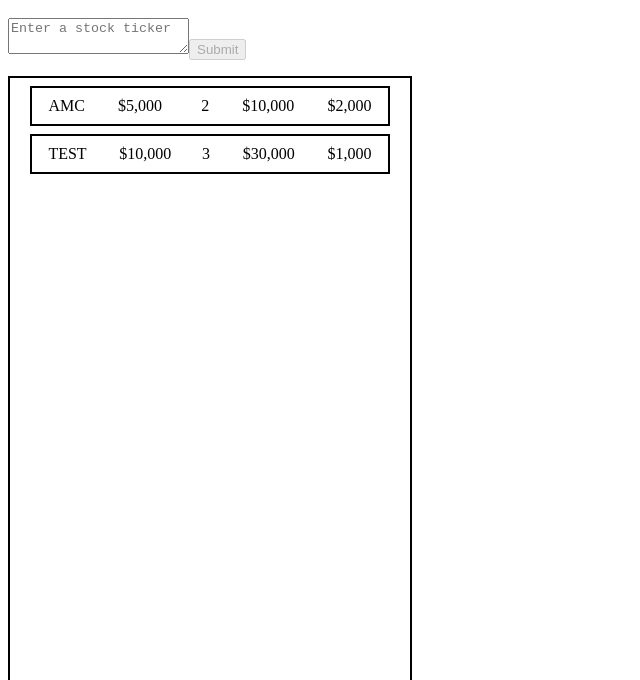
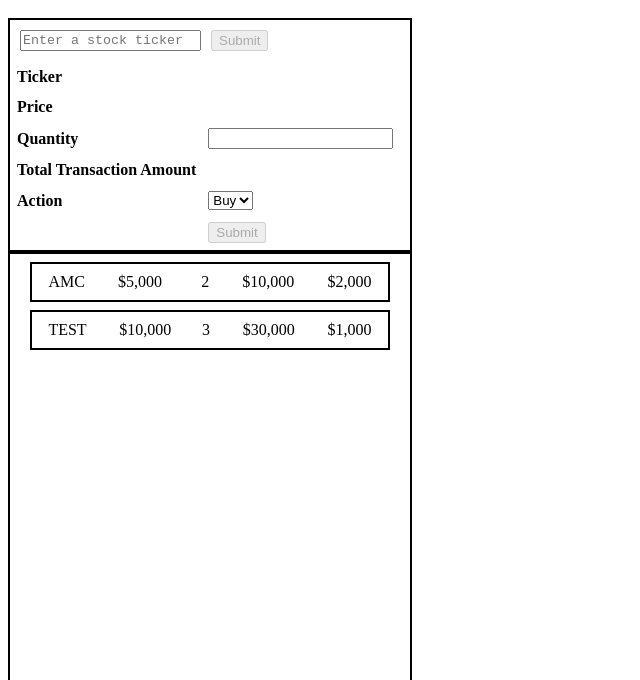
Before and after one commit to Stock-Game/Stock-Game, a React app in the folder client/: page / in a window 1280 px wide. Shown: the part 120-800 px from the top of the page, without its empty margins (0-640 px from the left). Built offline with nearby package versions, Linux system fonts and the light colour scheme.

Commit message:
working buttons

```diff
--- a/client/components/OrderTicket.js
+++ b/client/components/OrderTicket.js
@@ -4,12 +4,13 @@
 export default function OrderTicket() {
   // set state
   const [ticker, setTicker] = useState('');
-  const [order, setOrder] = useState([]);
-
-  const myOrder = () => {
-    //
-
-  }
+  const [order, setOrder] = useState({
+    ticker: '',
+    price: '',
+    quantity: 0,
+    total: '',
+    action: 'buy',
+  });
 
   // onchange update
   const handleTickerChange = (e) => {
@@ -24,11 +25,16 @@
   };
 
   const axiosFetchData = async () => {
-    console.log('fetching data...')
     await axios
-      .get(`http://localhost:4000/orderTicket`, { params: { ticker: ticker.toUpperCase() } })
+      .get(`http://localhost:4000/orderTicket`, {
+        params: { ticker: ticker.toUpperCase() },
+      })
       .then((res) => {
-        console.log('response: ', res);
+        setOrder({
+          ...order,
+          ticker: res.data.symbol,
+          price: res.data.price,
+        });
       })
       .catch((err) => console.log('error: ', err));
   };
@@ -37,28 +43,100 @@
     <>
       <h1>Trade</h1>
       <div>
+        <div className='orderBox'>
           <form onSubmit={handleSubmit}>
-          <div className='formRow'>
+            <div className='row'>
               <textarea
                 placeholder='Enter a stock ticker'
+                rows='1'
                 value={ticker}
                 onChange={handleTickerChange}
               />
               <button disabled={ticker.length === 0}>Submit</button>
             </div>
-          <div className='formRow'>
-            <p></p>
+          </form>
+          <table>
+            <tbody>
+              <tr>
+                <td>
+                  <strong>Ticker</strong>
+                </td>
+                <td>{order.ticker}</td>
+              </tr>
+              <tr>
+                <td>
+                  <strong>Price</strong>
+                </td>
+                <td>{order.price}</td>
+              </tr>
+              <tr>
+                <td>
+                  <strong>Quantity</strong>
+                </td>
+                <td>
+                  <input
+                    type='number'
+                    value={order.quantity || ''}
+                    onChange={(e) => {
+                      setOrder({
+                        ...order,
+                        quantity: Math.max(e.target.value, 1),
+                        total: order.quantity * order.price
+                      });
+                    }}
+                  />
+                </td>
+              </tr>
+              <tr>
+                <td>
+                  <strong>Total Transaction Amount</strong>
+                </td>
+                <td>{order.price * order.quantity || ''}</td>
+              </tr>
+              <tr>
+                <td>
+                  <strong>Action</strong>
+                </td>
+                <td>
+                  {/* create a select */}
+                  <select
+                    value={order.action}
+                    onChange={(e) => {
+                      setOrder({
+                        ...order,
+                        action: e.target.value,
+                      });
+                    }}
+                  >
+                    <option value='buy'>Buy</option>
+                    <option value='sell'>Sell</option>
+                  </select>
+                </td>
+              </tr>
+              <tr>
+                <td></td>
+                <td>
+                  <button
+                    onClick={() => {
+                      setOrder({
+                        ticker: '',
+                        price: '',
+                        quantity: 0,
+                        total: '',
+                        action: '',
+                      });
+                      // some other function
+                      console.log(`Placing a ${order.action} order for ${order.quantity} shares of ${order.ticker} at ${order.price}`);
+                    }}
+                    disabled={order.total === ''}
+                  >
+                    Submit
+                  </button>
+                </td>
+              </tr>
+            </tbody>
+          </table>
         </div>
-        </form>
-        {/* Stock Ticker (textarea) */}
-        {/* Submit (button) - get request w/ ticker as req.param */}
-        {/* Render after submit... */}
-        {/* Stock Ticker (p text from above) */}
-        {/* Price per share (p number from API) */}
-        {/* Quantity (textarea) */}
-        {/* Total Price (p number calculated by price times quantity) */}
-        {/* Action (drop down) */}
-        {/* Submit (button down) - post request w/ info in req.body*/}
       </div>
     </>
   );
--- a/client/static/styles.css
+++ b/client/static/styles.css
@@ -11,3 +11,25 @@
 .purchasePrice {
   width: 50px;
 }
+
+.orderBox {
+  border: solid black 2px;
+  width: 25rem;
+}
+
+.row {
+  display: flex;
+  flex-direction: row;
+  align-items: center;
+  justify-content: left;
+}
+
+td, tr {
+  /* padding-top: 10px; */
+  padding: 5px;
+}
+
+textarea {
+  resize: none;
+  margin: 10px;
+}
```
Lines whose indentation alone changed are shown as unchanged.
